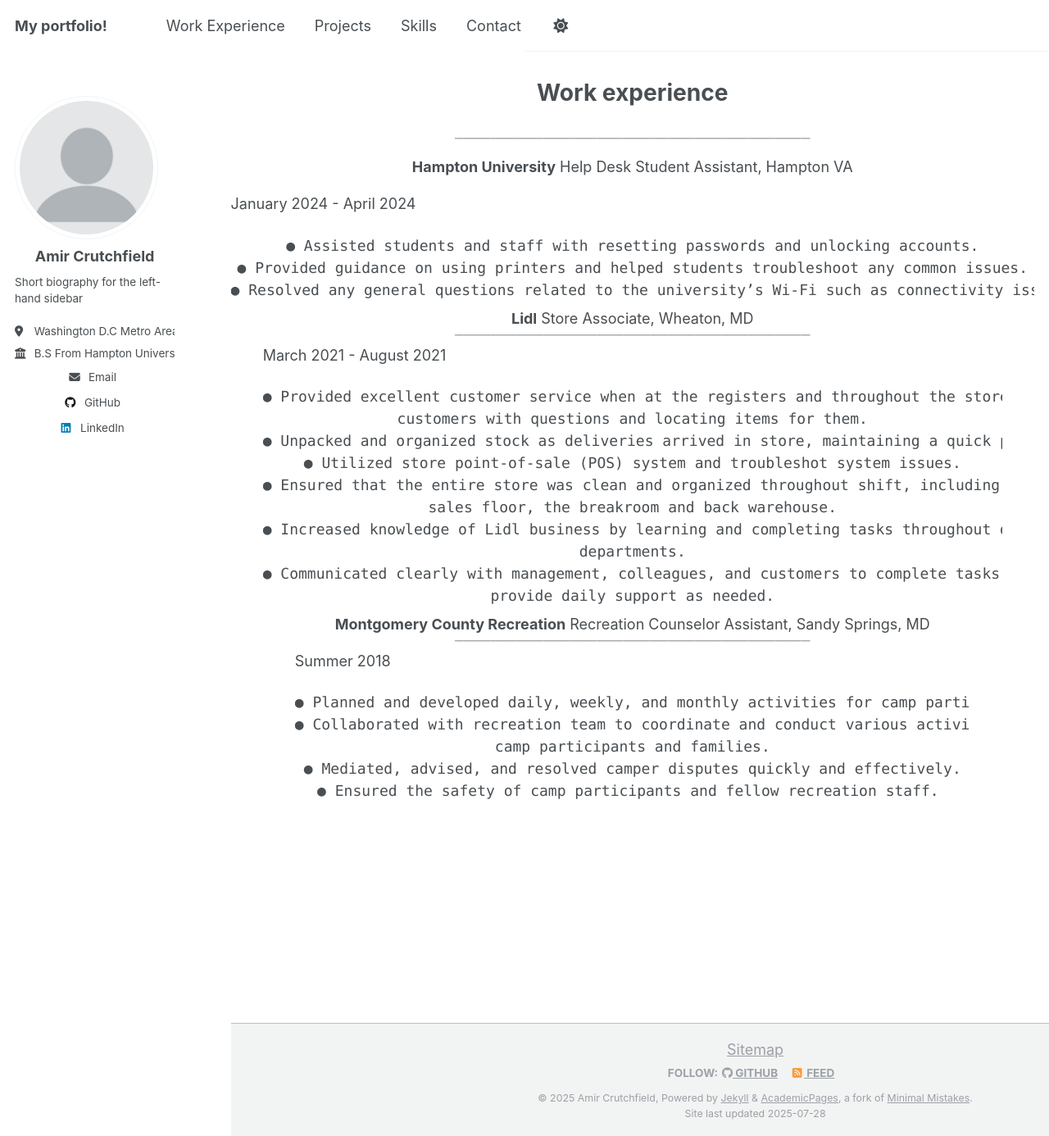
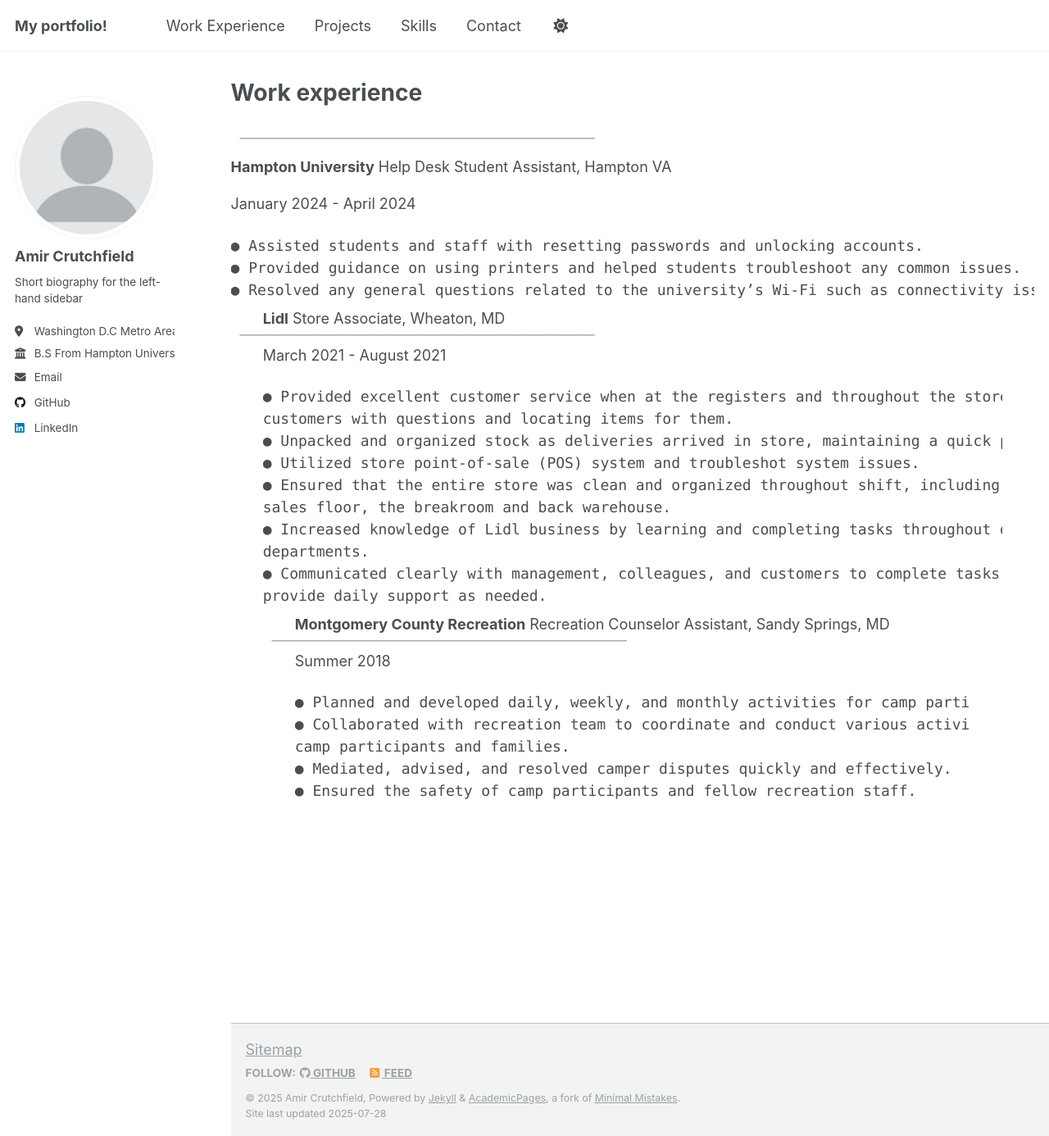
Before and after one commit to amirc42/amircportfolio, a Jekyll site: the page built from _pages/work-experience.html, in a window 1280 px wide and 1386 px high. Shown: the whole window at 82% size. Built offline with Jekyll 4.4.1, drawn with Linux system fonts in a browser that asks for light colours; a script that is not in the unit is left out.

Commit message:
Update work-experience.html

```diff
--- a/_pages/work-experience.html
+++ b/_pages/work-experience.html
@@ -5,9 +5,7 @@ permalink: /workexperience/
 author_profile: true
 ---
 <style>
-h2 {text-align: center;}
 p {text-align: left;}
-div {text-align: center;}
 </style>
 <pre> ________________________________________ </pre>
 <b>Hampton University</b> Help Desk Student Assistant, Hampton VA <p>January 2024 - April 2024</p>
```
